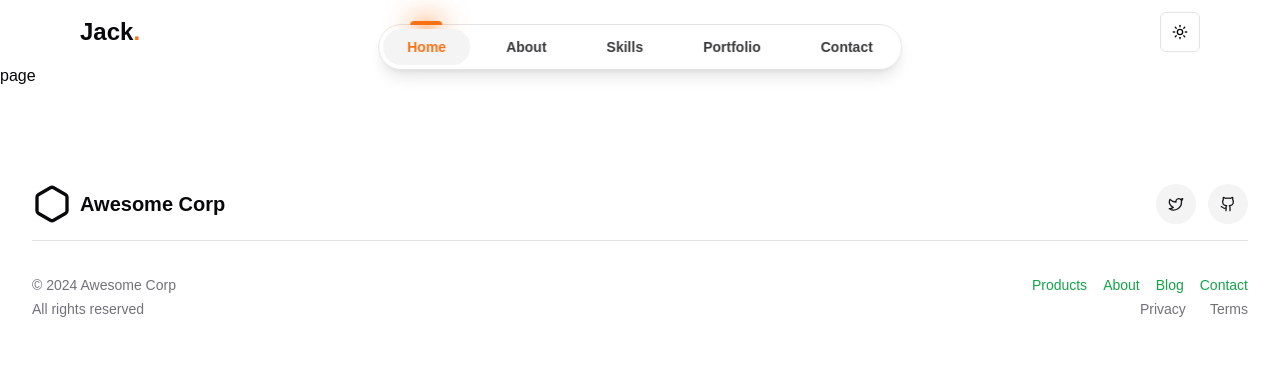
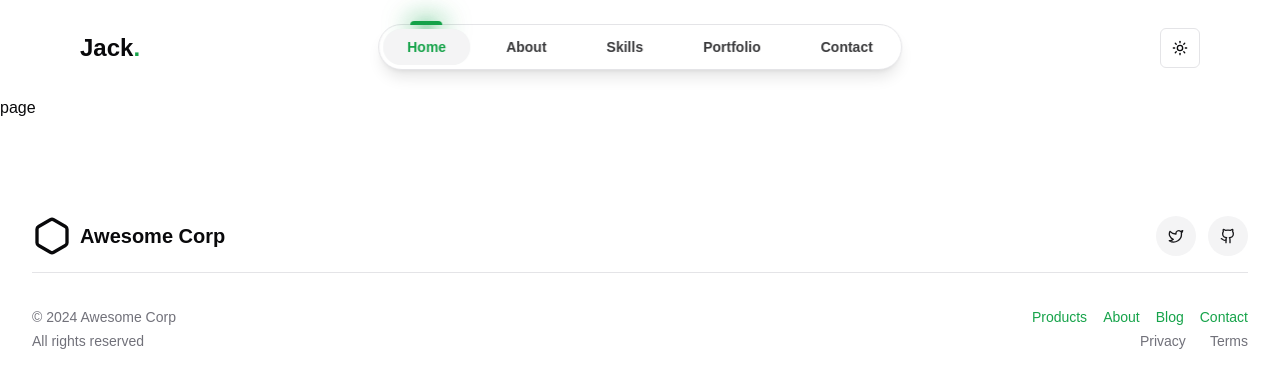
Before and after one commit to idamvictor/vice-portfolio, a Next.js app: page /test in a window 1280 px wide. Shown: the top 388 px of the page. Built offline with nearby package versions, Linux system fonts and the light colour scheme.

Commit message:
adjusted the header to make use of the color scheme

```diff
--- a/components/Header.tsx
+++ b/components/Header.tsx
@@ -42,9 +42,9 @@ export default function Header() {
 
   return (
     <header className="w-full">
-      <div className="max-w-6xl mx-auto px-4 flex items-center h-16 justify-between">
+      <div className="max-w-6xl mx-auto px-4 flex items-center h-24 justify-between">
         <Link href="/" className="text-2xl font-bold">
-          Jack<span className="text-orange-500">.</span>
+          Jack<span className="text-primary">.</span>
         </Link>
 
         <div className="flex items-center">
@@ -53,7 +53,7 @@ export default function Header() {
       </div>
 
       <div className="fixed bottom-0 sm:top-0 left-1/2 -translate-x-1/2 z-50 mb-6 sm:mt-6 pointer-events-none">
-        <div className="flex items-center gap-3 bg-background/5 border border-border backdrop-blur-lg py-1 px-1 rounded-full shadow-lg pointer-events-auto">
+        <div className="flex items-center gap-3 bg-background border border-border backdrop-blur-lg py-1 px-1 rounded-full shadow-lg pointer-events-auto">
           {navItems.map((item) => {
             const Icon = item.icon;
             const isActive = activeTab === item.name;
@@ -65,8 +65,8 @@ export default function Header() {
                 onClick={() => setActiveTab(item.name)}
                 className={cn(
                   "relative cursor-pointer text-sm font-semibold px-6 py-2 rounded-full transition-colors",
-                  "text-foreground/80 hover:text-orange-500",
-                  isActive && "bg-muted text-orange-500"
+                  "text-foreground/80 hover:text-primary",
+                  isActive && "bg-muted text-primary"
                 )}
               >
                 <span className="hidden md:inline">{item.name}</span>
@@ -76,7 +76,7 @@ export default function Header() {
                 {isActive && (
                   <motion.div
                     layoutId="lamp"
-                    className="absolute inset-0 w-full bg-orange-500/5 rounded-full -z-10"
+                    className="absolute inset-0 w-full bg-primary/5 rounded-full -z-10"
                     initial={false}
                     transition={{
                       type: "spring",
@@ -84,10 +84,10 @@ export default function Header() {
                       damping: 30,
                     }}
                   >
-                    <div className="absolute -top-2 left-1/2 -translate-x-1/2 w-8 h-1 bg-orange-500 rounded-t-full">
-                      <div className="absolute w-12 h-6 bg-orange-500/20 rounded-full blur-md -top-2 -left-2" />
-                      <div className="absolute w-8 h-6 bg-orange-500/20 rounded-full blur-md -top-1" />
-                      <div className="absolute w-4 h-4 bg-orange-500/20 rounded-full blur-sm top-0 left-2" />
+                    <div className="absolute -top-2 left-1/2 -translate-x-1/2 w-8 h-1 bg-primary rounded-t-full">
+                      <div className="absolute w-12 h-6 bg-primary/20 rounded-full blur-md -top-2 -left-2" />
+                      <div className="absolute w-8 h-6 bg-primary/20 rounded-full blur-md -top-1" />
+                      <div className="absolute w-4 h-4 bg-primary/20 rounded-full blur-sm top-0 left-2" />
                     </div>
                   </motion.div>
                 )}
```
